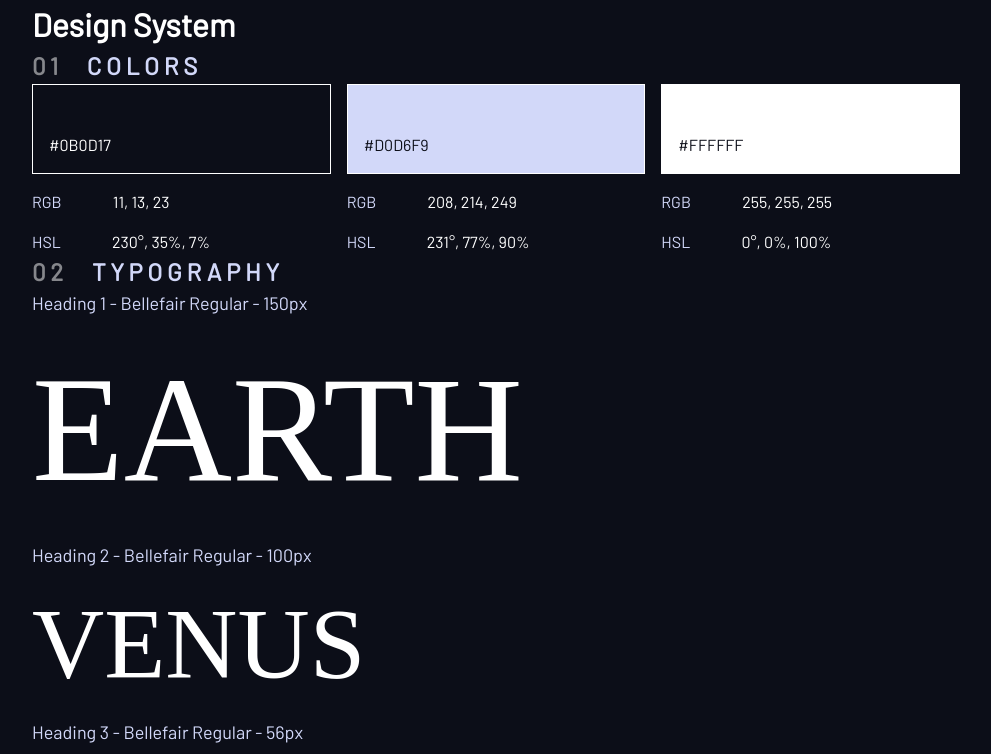
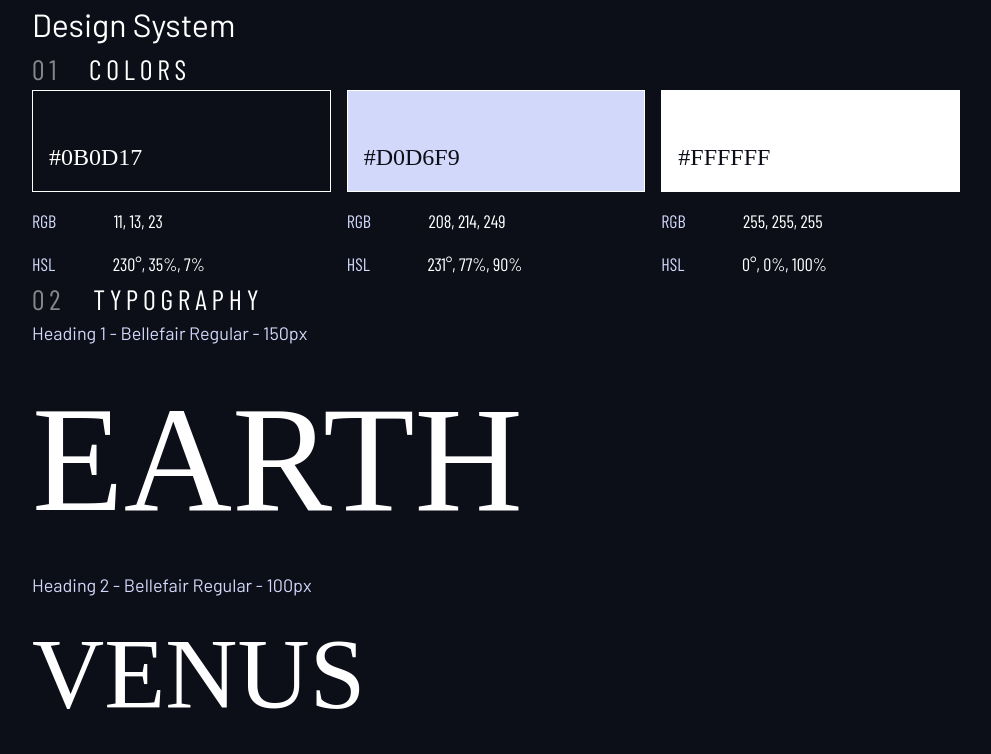
Before and after one commit to shawncocklin/space-tourism, a Svelte app: page / in a window 1280 px wide. Shown: the top 754 px of the page, without its empty margins (144-1135 px from the left). Built offline with nearby package versions, Linux system fonts and the light colour scheme; a web font is replaced by a local one.

Commit message:
updated color copy typography

```diff
--- a/public/global.css
+++ b/public/global.css
@@ -9,6 +9,7 @@
   --fs-xs: .875rem;   /*14px*/
   --fs-300: 1rem;     /*16px*/
   --fs-400: 1.125rem; /*18px*/
+  --fs-600: 1.5rem;   /*24px*/
   --fs-800: 1.75rem;  /*28px*/
   --fs-900: 2rem;     /*32px*/
   --fs-lg: 3.5rem;    /*56px*/
@@ -45,6 +46,15 @@ blockquote,
 dl,
 dd {
   margin: 0;
+}
+h1,
+h2,
+h3,
+h4,
+h5,
+h6,
+p {
+  font-weight: 400;
 }
 /* Remove list styles on ul, ol elements with a list role, which suggests default styling will be removed */
 ul[role='list'],
@@ -131,6 +141,9 @@ select {
 .fs-800 {
   font-size: var(--fs-800);
 }
+.fs-600 {
+  font-size: var(--fs-600);
+}
 .fs-400 {
   font-size: var(--fs-400);
 }
--- a/src/components/Colors.svelte
+++ b/src/components/Colors.svelte
@@ -1,30 +1,30 @@
-<h2 class="h5 text-light uppercase letter-gap-lg">
+<h2 class="fs-800 font-sans text-white uppercase letter-gap-lg">
   <span class="heading-span text-white-muted">01</span>Colors
 </h2>
 
 <div class="grid main-grid">
   <div class="flex flex-column">
     <div class="bg-dark text-white" style="padding: 3rem 1rem 1rem; border: 1px solid white;">
-      <p>#0B0D17</p>
+      <p class="fs-600 font-serif">#0B0D17</p>
     </div>
-    <p><span class="text-light">RGB</span> 11, 13, 23</p>
-    <p><span class="text-light">HSL</span> 230&deg;, 35%, 7%</p>
+    <p class="fs-400 font-sans"><span class="text-light">RGB</span> 11, 13, 23</p>
+    <p class="fs-400 font-sans"><span class="text-light">HSL</span> 230&deg;, 35%, 7%</p>
   </div>
 
   <div class="flex flex-column">
     <div class="bg-light text-dark" style="padding: 3rem 1rem 1rem; border: 1px solid white;">
-      <p>#D0D6F9</p>
+      <p class="fs-600 font-serif">#D0D6F9</p>
     </div>
-    <p><span class="text-light">RGB</span> 208, 214, 249</p>
-    <p><span class="text-light">HSL</span> 231&deg;, 77%, 90%</p>
+    <p class="fs-400 font-sans"><span class="text-light">RGB</span> 208, 214, 249</p>
+    <p class="fs-400 font-sans"><span class="text-light">HSL</span> 231&deg;, 77%, 90%</p>
   </div>
 
   <div class="flex flex-column">
     <div class="bg-white text-dark" style="padding: 3rem 1rem 1rem; border: 1px solid white;">
-      <p>#FFFFFF</p>
+      <p class="fs-600 font-serif">#FFFFFF</p>
     </div>
-    <p><span class="text-light">RGB</span> 255, 255, 255</p>
-    <p><span class="text-light">HSL</span> 0&deg;, 0%, 100%</p>
+    <p class="fs-400 font-sans"><span class="text-light">RGB</span> 255, 255, 255</p>
+    <p class="fs-400 font-sans"><span class="text-light">HSL</span> 0&deg;, 0%, 100%</p>
   </div>
 </div>
 
--- a/src/components/Typography.svelte
+++ b/src/components/Typography.svelte
@@ -1,4 +1,4 @@
-<h2 class="h5 text-light uppercase letter-gap-lg">
+<h2 class="fs-800 font-sans text-white uppercase letter-gap-lg">
   <span class="heading-span text-white-muted">02</span>Typography
 </h2>
 
--- a/src/css-partials/abstracts/root.css
+++ b/src/css-partials/abstracts/root.css
@@ -9,6 +9,7 @@
   --fs-xs: .875rem;   /*14px*/
   --fs-300: 1rem;     /*16px*/
   --fs-400: 1.125rem; /*18px*/
+  --fs-600: 1.5rem;   /*24px*/
   --fs-800: 1.75rem;  /*28px*/
   --fs-900: 2rem;     /*32px*/
   --fs-lg: 3.5rem;    /*56px*/
--- a/src/css-partials/abstracts/typography.css
+++ b/src/css-partials/abstracts/typography.css
@@ -49,6 +49,10 @@
   font-size: var(--fs-800);
 }
 
+.fs-600 {
+  font-size: var(--fs-600);
+}
+
 .fs-400 {
   font-size: var(--fs-400);
 }
--- a/src/css-partials/base/reset.css
+++ b/src/css-partials/base/reset.css
@@ -17,6 +17,16 @@ blockquote,
 dl,
 dd {
   margin: 0;
+}
+
+h1,
+h2,
+h3,
+h4,
+h5,
+h6,
+p {
+  font-weight: 400;
 }
 
 /* Remove list styles on ul, ol elements with a list role, which suggests default styling will be removed */
```
